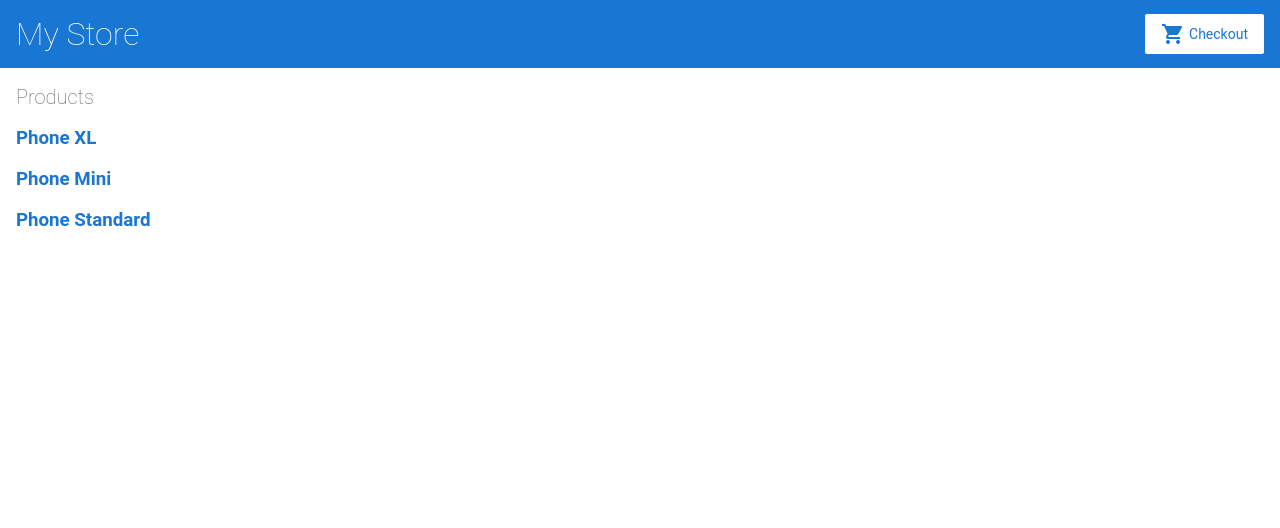
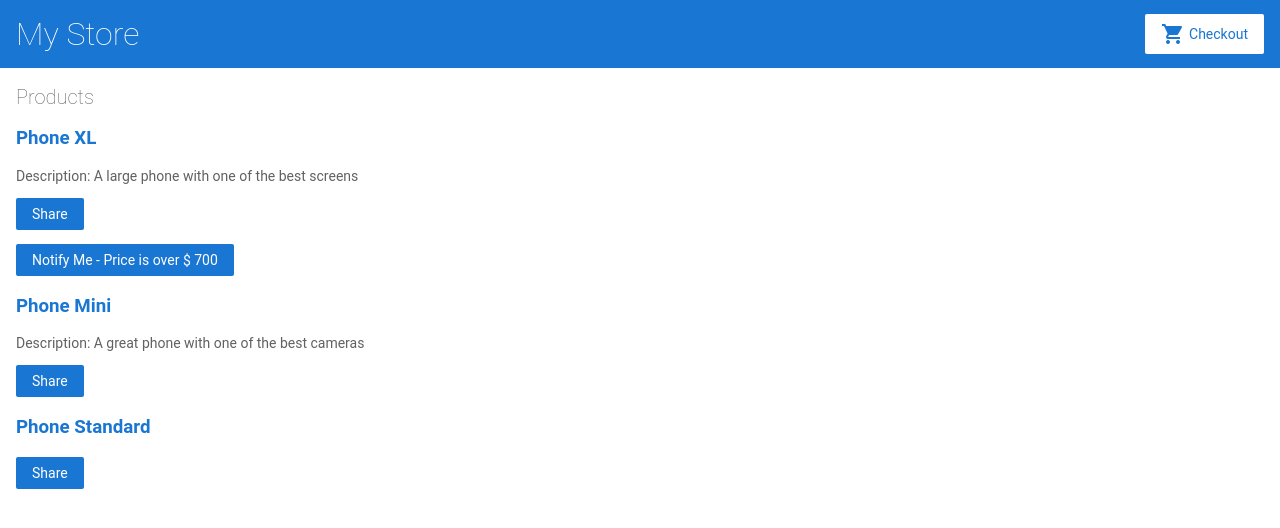
Before and after one commit to Patrita63/angular-y6sjlp, an Angular app: page / in a window 1280 px wide. Shown: the top 528 px of the page. Built offline with nearby package versions, Linux system fonts and the light colour scheme.

Commit message:
Notify Me - Price is over $ {{this.priceThreshold}}

```diff
--- a/src/app/app.module.ts
+++ b/src/app/app.module.ts
@@ -6,6 +6,7 @@ import { ReactiveFormsModule } from '@angular/forms';
 import { AppComponent } from './app.component';
 import { TopBarComponent } from './top-bar/top-bar.component';
 import { ProductListComponent } from './product-list/product-list.component';
+import { ProductAlertsComponent } from './product-alerts/product-alerts.component';
 
 @NgModule({
   imports: [
@@ -18,7 +19,8 @@ import { ProductListComponent } from './product-list/product-list.component';
   declarations: [
     AppComponent,
     TopBarComponent,
-    ProductListComponent
+    ProductListComponent,
+    ProductAlertsComponent
   ],
   bootstrap: [
     AppComponent
--- /dev/null
+++ b/src/app/product-alerts/product-alerts.component.html
@@ -0,0 +1,5 @@
+<!-- <p>product-alerts works!</p> -->
+
+<p *ngIf="product && product.price > this.priceThreshold">
+    <button>Notify Me - Price is over $ {{this.priceThreshold}}</button>
+</p>
--- /dev/null
+++ b/src/app/product-alerts/product-alerts.component.ts
@@ -0,0 +1,18 @@
+import { Component, OnInit, Input } from '@angular/core';
+import { Product } from '../products';
+
+@Component({
+  selector: 'app-product-alerts',
+  templateUrl: './product-alerts.component.html',
+  styleUrls: ['./product-alerts.component.css']
+})
+export class ProductAlertsComponent implements OnInit {
+
+  priceThreshold: number = 700;
+  @Input() product!: Product;
+  constructor() { }
+
+  ngOnInit(): void {
+  }
+
+}
--- a/src/app/product-list/product-list.component.html
+++ b/src/app/product-list/product-list.component.html
@@ -13,4 +13,16 @@ can be found in the LICENSE file at https://angular.io/license
             {{ product.name }}
         </a>
     </h3>
+    <p *ngIf="product.description">
+        Description: {{ product.description }}
+    </p>
+
+    <button (click)="share()">
+        Share
+    </button>
+
+    <app-product-alerts
+        [product]="product">
+    </app-product-alerts>
+
 </div>
```
Also changed, not shown: src/app/product-alerts/product-alerts.component.css (added), 4 other files (tests, documents, lock files or other folders).
